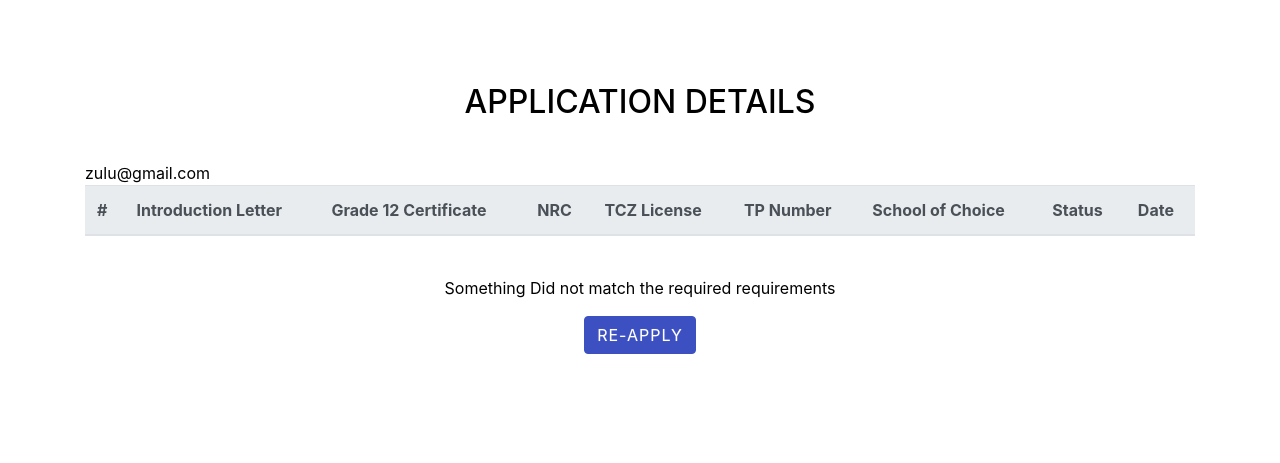
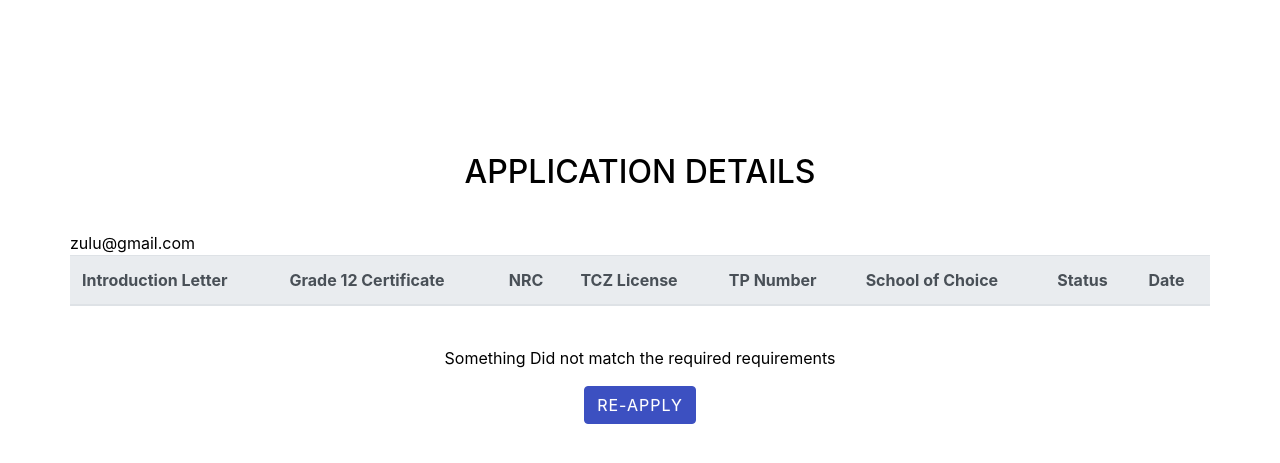
Before and after one commit to DumisaniLesley/teacher, a PHP site: the page made by student/applicationDetails.php in a window 1280 px wide. Shown: the part 65-528 px from the top of the page. Run offline with PHP 8.4, Linux system fonts and the light colour scheme; a user stored in the database is signed in; data comes from the database, SQL or seed files in the repository; data that the repository does not hold is empty.

Commit message:
update 2.0

```diff
--- a/student/applicationDetails.php
+++ b/student/applicationDetails.php
@@ -25,12 +25,13 @@ include('../includes/connect.php');
 ?>
 
 <div class="container" style="margin-bottom: 10px; color: black; margin-top: 100px;">
+    <div class="row">
+        <div class="table-responsive">
             <h2 class="text-center " style="margin-bottom: 40px; color: black; margin-top: 70px;">APPLICATION DETAILS</h2>
             <table class="table table-hover table-stripped">
                 <thead class="thead-light">
                     <tr>
                     <?php echo $email;?>
-                    <th scope="col">#</th>
                         <th scope="col">Introduction Letter</th>
                         <th scope="col">Grade 12 Certificate</th>
                         <th scope="col">NRC</th>
@@ -45,10 +46,9 @@ include('../includes/connect.php');
                     <?php
                     $query = "select * from applications where id ='$id';";
                     $result = mysqli_query($con,$query);
-                    $cnt=1;
+
                     while ($row = mysqli_fetch_array($result)){ ?>
                         <tr>
-                            <td><?php echo $cnt;?></td>
                             <td><?php echo $row['letter'];?></td>
                             <td><?php echo $row['g12'];?></td>
                             <td><?php echo $row['nrc'];?></td>
@@ -63,7 +63,7 @@ include('../includes/connect.php');
                                 ?>
                             </td>
                         </tr>
-                    <?php $cnt++; } ?>
+                    <?php } ?>
                 </tbody>
             </table>
             <br>
@@ -93,8 +93,8 @@ include('../includes/connect.php');
                         </div
                         ";
                     }
-
                 ?>
-
         </div>
         </div>
+    </div>
+</div>
--- a/student/applicationHistory.php
+++ b/student/applicationHistory.php
@@ -18,6 +18,7 @@ include('../includes/connect.php');
 <?php include('../includes/home-head.php'); ?>
 
 <div class="container" style="margin-bottom: 10px; color: black; margin-top: 100px;">
+<div class="table-responsive">
     <h2 class="text-center " style="margin-bottom: 40px; color: black; margin-top: 70px;">APPLICATION HISTORY</h2>
         <table class="table table-hover table-stripped">
             <thead class="thead-light">
@@ -53,3 +54,4 @@ include('../includes/connect.php');
             </table>
             <br>
         </div>
+</div>
```
Also changed, not shown: ReadMe.txt (added), 1 other file. Lines whose indentation alone changed are shown as unchanged.
